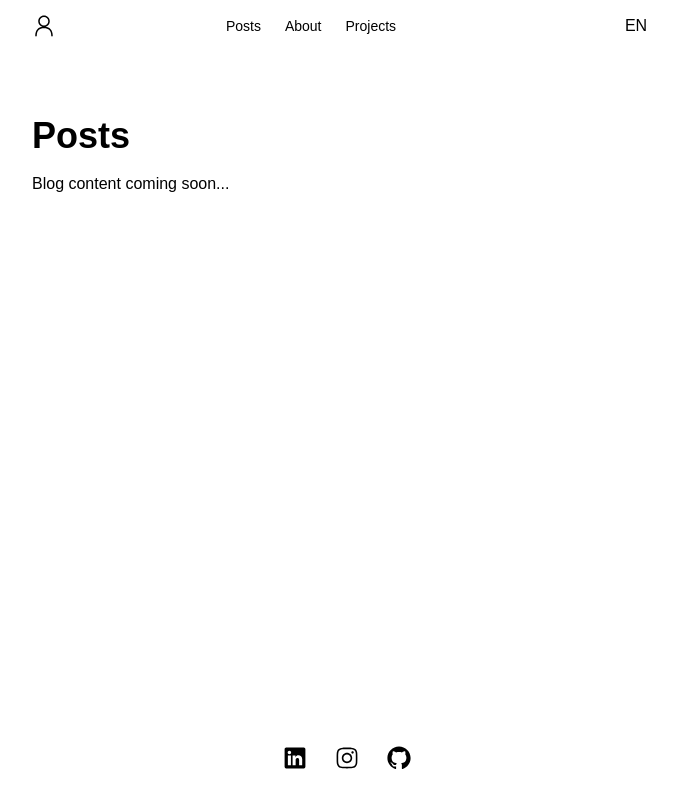
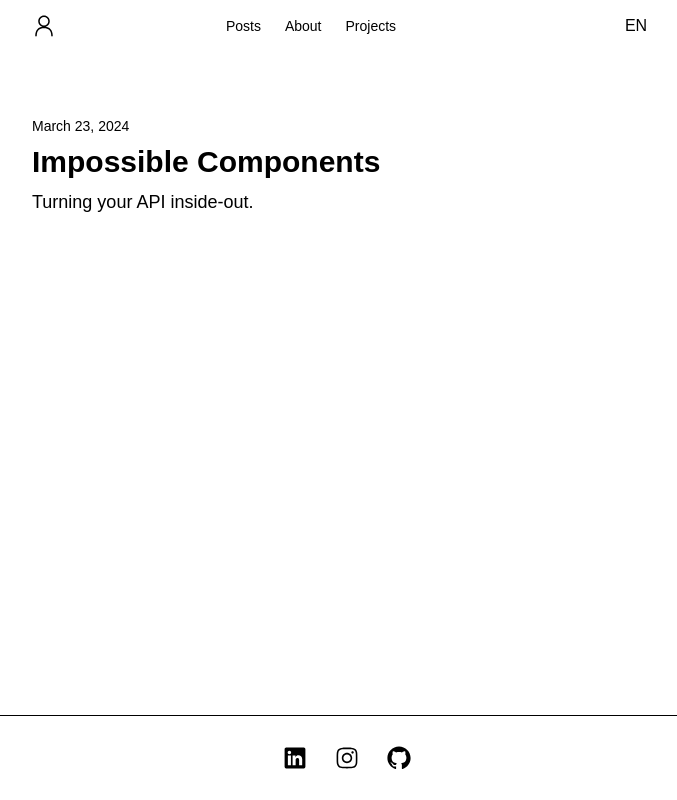
Before and after one commit to dennercodes/blog, a Next.js app: page /en/blog in a window 1280 px wide. Shown: the whole page, without its empty margins (293-970 px from the left). Built offline with nearby package versions, Linux system fonts and the light colour scheme; no server answers.

Commit message:
chore: update dependencies and configurations

```diff
--- a/messages/en.json
+++ b/messages/en.json
@@ -9,6 +9,11 @@
     "blog": "Blog",
     "posts": "Posts",
     "projects": "Projects"
+  },
+  "blog": {
+    "allPosts": "All Posts",
+    "publishedOn": "Published on {date}",
+    "noPosts": "No posts available yet."
   },
   "languageSelector": {
     "label": "Change language",
--- a/messages/pt.json
+++ b/messages/pt.json
@@ -1,8 +1,19 @@
 {
+  "common": {
+    "welcome": "Bem-vindo ao meu blog",
+    "description": "Um blog pessoal construído com Next.js e next-intl"
+  },
   "navigation": {
+    "home": "Início",
+    "about": "Sobre",
+    "blog": "Blog",
     "posts": "Posts",
-    "about": "Sobre",
     "projects": "Projetos"
+  },
+  "blog": {
+    "allPosts": "Todos os Posts",
+    "publishedOn": "Publicado em {date}",
+    "noPosts": "Nenhum post disponível ainda."
   },
   "languageSelector": {
     "label": "Mudar idioma",
@@ -10,10 +21,6 @@
       "en": "EN",
       "pt": "PT"
     }
-  },
-  "home": {
-    "title": "Bem-vindo ao meu blog",
-    "description": "Um lugar onde compartilho meus pensamentos e experiências"
   },
   "footer": {
     "socialLinks": {
--- a/src/app/[locale]/blog/page.tsx
+++ b/src/app/[locale]/blog/page.tsx
@@ -1,12 +1,44 @@
+import { getAllPosts, slugify } from '@/utils/mdx';
 import { getTranslations } from 'next-intl/server';
+import Link from 'next/link';
 
-export default async function BlogPage() {
-  const t = await getTranslations('navigation');
+interface BlogPageProps {
+  params: Promise<{ locale: string }>;
+}
+
+export default async function BlogPage({ params }: BlogPageProps) {
+  const { locale } = await params;
+  const t = await getTranslations('blog');
+  const posts = await getAllPosts(locale);
 
   return (
-    <main className="flex flex-col flex-1 items-start justify-between max-w-[670px] mx-auto px-5 py-16">
-      <h1 className="text-4xl font-bold mb-4">{t('posts')}</h1>
-      <p>Blog content coming soon...</p>
+    <main className="flex flex-col flex-1 max-w-[670px] mx-auto px-5 py-16">
+      <div className="w-full divide-y divide-border">
+        {posts.map(post => (
+          <article key={post.frontmatter.title} className="py-8 first:pt-0">
+            <Link href={`/blog/${slugify(post.frontmatter.title)}`} className="group">
+              <time className="text-sm text-text-secondary mb-2 block">
+                {new Date(post.frontmatter.date || '').toLocaleDateString(locale, {
+                  year: 'numeric',
+                  month: 'long',
+                  day: 'numeric',
+                })}
+              </time>
+              <h2 className="text-3xl font-bold mb-2 text-text-primary group-hover:text-link transition-colors">
+                {post.frontmatter.title}
+              </h2>
+              {post.frontmatter.description && (
+                <p className="text-text-secondary text-lg">{post.frontmatter.description}</p>
+              )}
+            </Link>
+          </article>
+        ))}
+        {posts.length === 0 && (
+          <div className="py-8">
+            <p className="text-text-secondary text-lg">{t('noPosts')}</p>
+          </div>
+        )}
+      </div>
     </main>
   );
 }
--- a/src/app/[locale]/layout.tsx
+++ b/src/app/[locale]/layout.tsx
@@ -23,11 +23,11 @@ export default async function BlogLayout({ children, params }: BlogLayoutProps)
         <meta charSet="utf-8" />
         <meta name="viewport" content="width=device-width, initial-scale=1" />
       </head>
-      <body>
+      <body className="min-h-screen flex flex-col bg-background">
         <ThemeProvider>
           <NextIntlClientProvider>
             <Header />
-            {children}
+            <main className="flex-1 pb-28">{children}</main>
             <Footer />
           </NextIntlClientProvider>
         </ThemeProvider>
--- a/src/components/footer/Footer.tsx
+++ b/src/components/footer/Footer.tsx
@@ -24,7 +24,7 @@ const socialLinks: SocialLink[] = [
 
 export function Footer() {
   return (
-    <footer className="w-full bg-header py-6 fixed bottom-0 left-0 right-0">
+    <footer className="w-full bg-background/80 backdrop-blur supports-[backdrop-filter]:bg-background/60 py-6 border-t border-border">
       <div className="container flex max-w-[670px] items-center justify-center space-x-4 px-5 mx-auto">
         {socialLinks.map(social => (
           <Link
--- a/src/components/language/LanguageSelector.tsx
+++ b/src/components/language/LanguageSelector.tsx
@@ -1,6 +1,9 @@
+'use client';
+
 import { usePathname, useRouter } from '@/i18n/navigation';
 import { useTranslations, useLocale } from 'next-intl';
 import * as DropdownMenu from '@radix-ui/react-dropdown-menu';
+import { getTranslatedPath } from '@/utils/navigation';
 
 interface LanguageSelectorProps {
   'data-testid'?: string;
@@ -12,8 +15,9 @@ export function LanguageSelector({ 'data-testid': dataTestId }: LanguageSelector
   const router = useRouter();
   const t = useTranslations('languageSelector');
 
-  const handleLocaleChange = (newLocale: string) => {
-    router.replace(pathname, { locale: newLocale });
+  const handleLocaleChange = async (newLocale: string) => {
+    const translatedPath = await getTranslatedPath(pathname, locale, newLocale);
+    router.replace(translatedPath, { locale: newLocale });
   };
 
   return (
```
Also changed, not shown: src/content/blog/my-first-post.mdx (deleted, +0 -28 lines).
